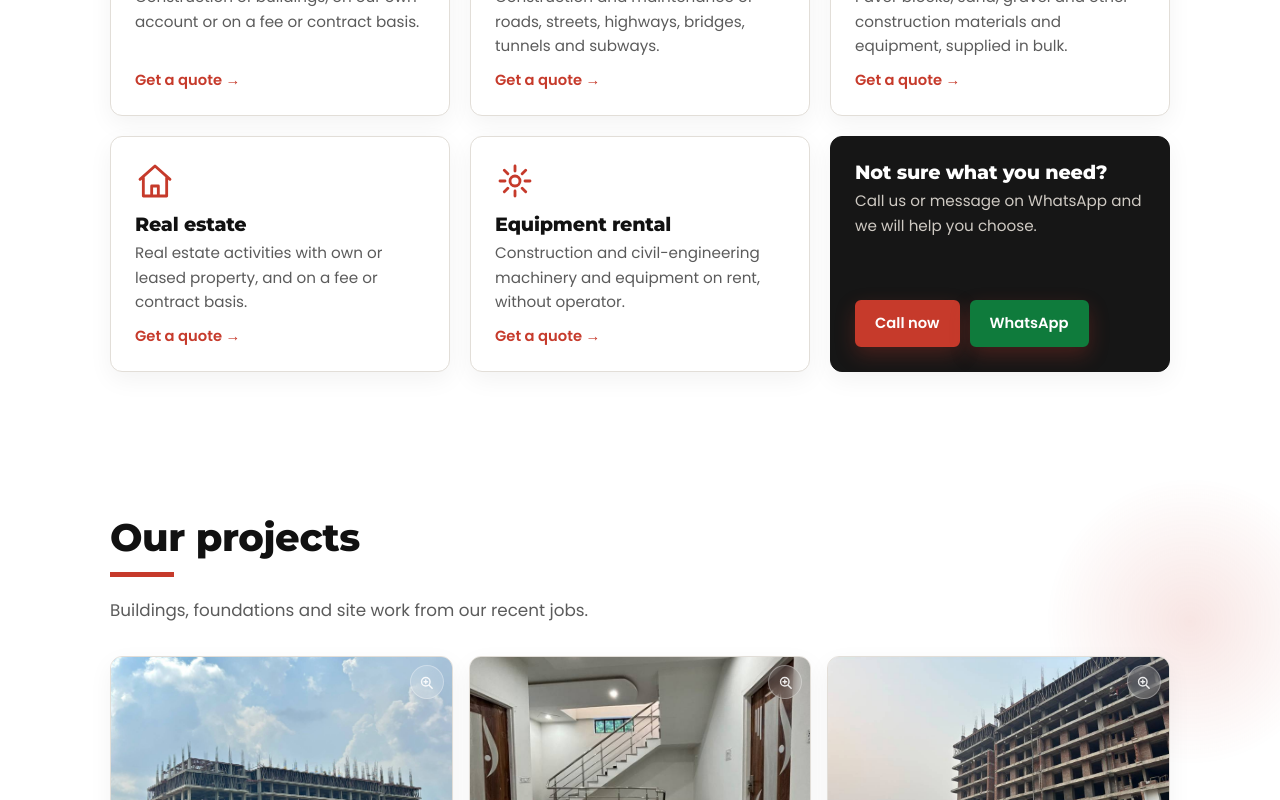
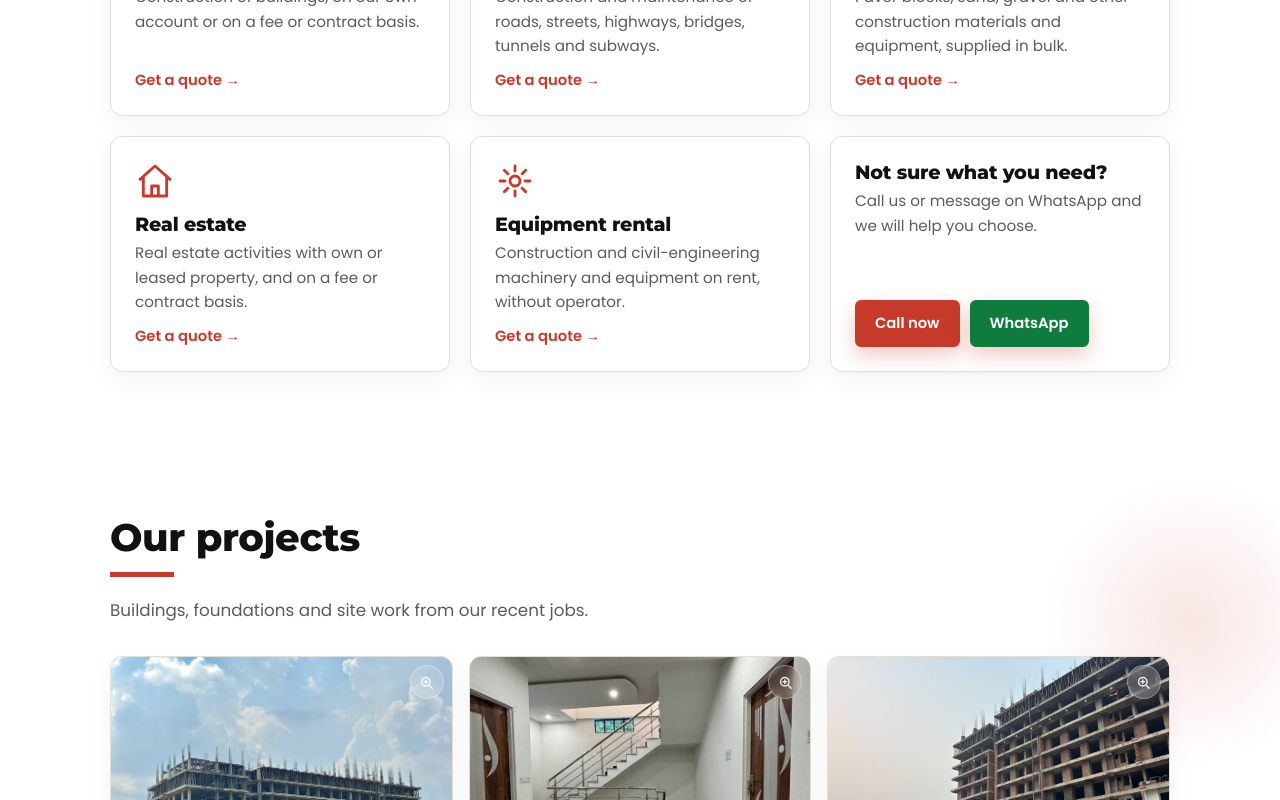
Before and after one commit to Amangitstart/Corewellinfra.in, a React (Vite) app: page / in a window 1280 px wide. Shown: the part 1260-2060 px from the top of the page. Built offline with nearby package versions, Linux system fonts and the light colour scheme; no server answers.

Commit message:
Match contact prompt card to service cards

```diff
--- a/src/sections/YardSection.jsx
+++ b/src/sections/YardSection.jsx
@@ -3,7 +3,7 @@ import { site } from '../config/site.js';
 
 export default function YardSection() {
   return (
-    <section className="yard" id="yard">
+    <section className="dark slant-t" id="yard">
       <div className="wrap">
         <h2>{yardIntro.title}</h2>
         <p className="intro">{yardIntro.text}</p>
--- a/src/styles/sections.css
+++ b/src/styles/sections.css
@@ -81,9 +81,7 @@ footer{background:#0c0c0c;color:#999;text-align:center;padding:22px 0;font-size:
 /* slanted section edges */
 .slant-t{margin-top:-3.5vw;padding-top:calc(72px + 3.5vw);clip-path:polygon(0 3.5vw,100% 0,100% 100%,0 100%)}
 .slant-b{margin-top:-3.5vw;padding-top:calc(72px + 3.5vw);clip-path:polygon(0 0,100% 3.5vw,100% 100%,0 100%)}
-#products{position:relative;z-index:0;padding-bottom:24px}
-.yard{background:#fff;color:var(--ink);padding-top:24px;padding-bottom:48px}
-.yard .intro{color:var(--grey)}
+#products{position:relative;z-index:0}
 /* scroll reveal */
 .js .rv{opacity:0;transform:translateY(30px);transition:opacity .7s ease,transform .7s ease}
 .js .rv.in{opacity:1;transform:none}
--- a/src/styles/ux-features.css
+++ b/src/styles/ux-features.css
@@ -7,17 +7,16 @@
 .clink:hover span,.clink:focus-visible span{transform:translateX(5px)}
 .clink:focus-visible,.talk .btn:focus-visible,.yact .btn:focus-visible{outline:3px solid var(--red);outline-offset:3px}
 .cards .card{display:flex;flex-direction:column}.cards .card .clink{margin-top:auto;padding-top:12px;align-self:flex-start}
-.card.talk{background:#161616;border-color:#161616;color:#fff;display:flex;flex-direction:column}
-.card.talk p{color:#cfcac3}
+.card.talk{background:#fff;border-color:var(--line);color:var(--ink);display:flex;flex-direction:column}
+.card.talk p{color:var(--grey)}
 .tbtns{display:flex;gap:10px;flex-wrap:wrap;margin-top:auto;padding-top:16px}
 .talk .btn{padding:10px 18px;font-size:.92rem}
 .talk .wa{background:#0f7b3c;border-color:#0f7b3c;color:#fff}
 .yfacts{list-style:none;display:flex;flex-wrap:wrap;gap:12px;margin:26px 0 0;padding:0}
-.yfacts li{display:flex;align-items:center;gap:10px;padding:10px 16px;border-radius:999px;background:#fff;border:1px solid var(--line);color:var(--ink);font-size:.95rem}
+.yfacts li{display:flex;align-items:center;gap:10px;padding:10px 16px;border-radius:999px;background:rgba(255,255,255,.08);border:1px solid rgba(255,255,255,.16);color:#fff;font-size:.95rem}
 .yfacts svg{width:20px;height:20px;flex:none;fill:none;stroke:#ff7a66;stroke-width:2;stroke-linecap:round;stroke-linejoin:round}
 .yact{display:flex;gap:12px;flex-wrap:wrap;margin-top:26px}
-.yard .btn.more{color:var(--ink);border-color:var(--line)}
-.yard .btn.more:hover{background:var(--ink);color:#fff;border-color:var(--ink)}
+.dark .btn.more{color:#fff;border-color:rgba(255,255,255,.7)}
 .dark .btn.more:hover{background:#fff;color:#111}
 header nav a.active{text-decoration:underline;text-decoration-color:var(--red);text-decoration-thickness:2px;text-underline-offset:8px}
 @media(max-width:700px){.yact .btn{flex:1;text-align:center}}
```
